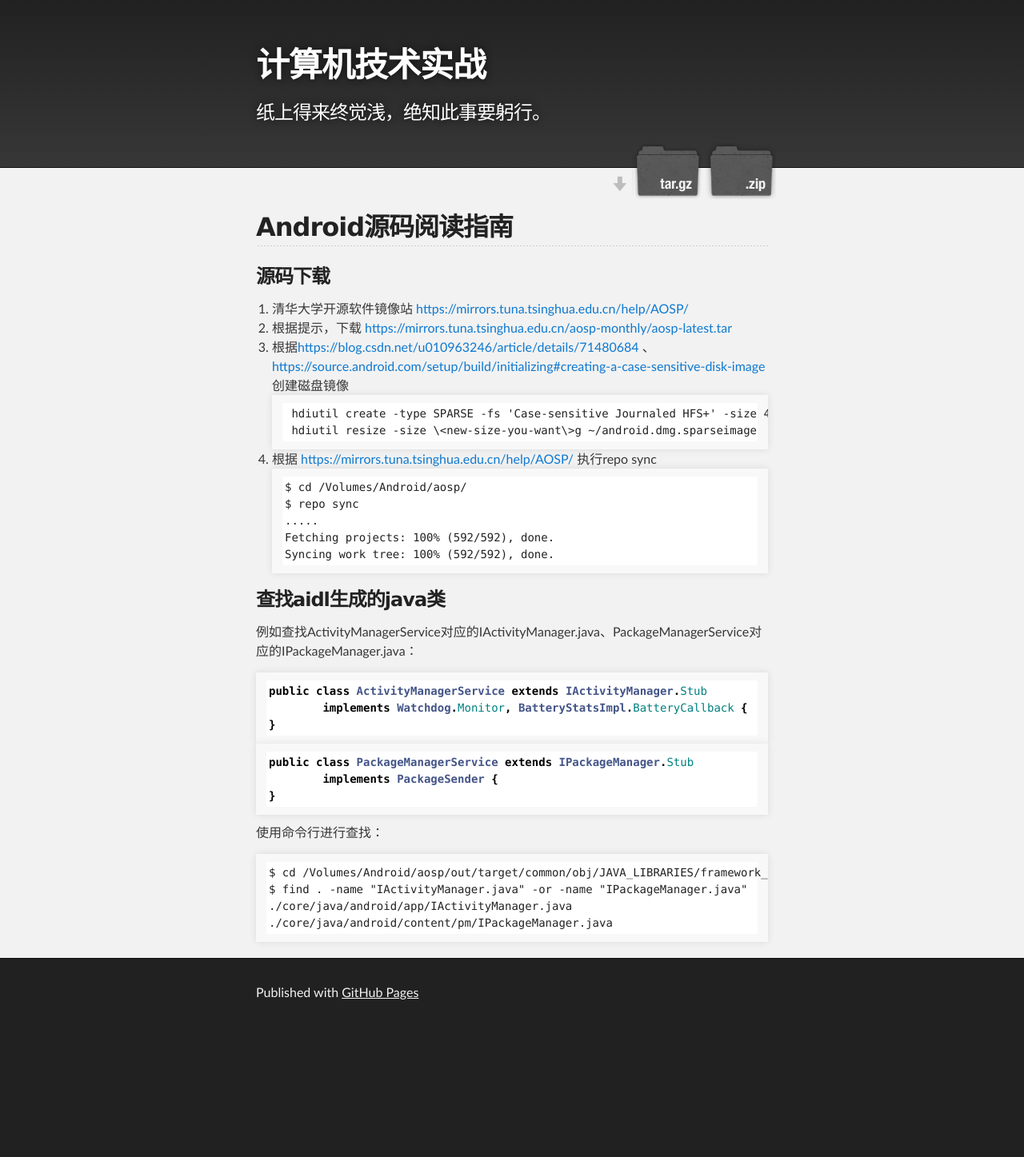
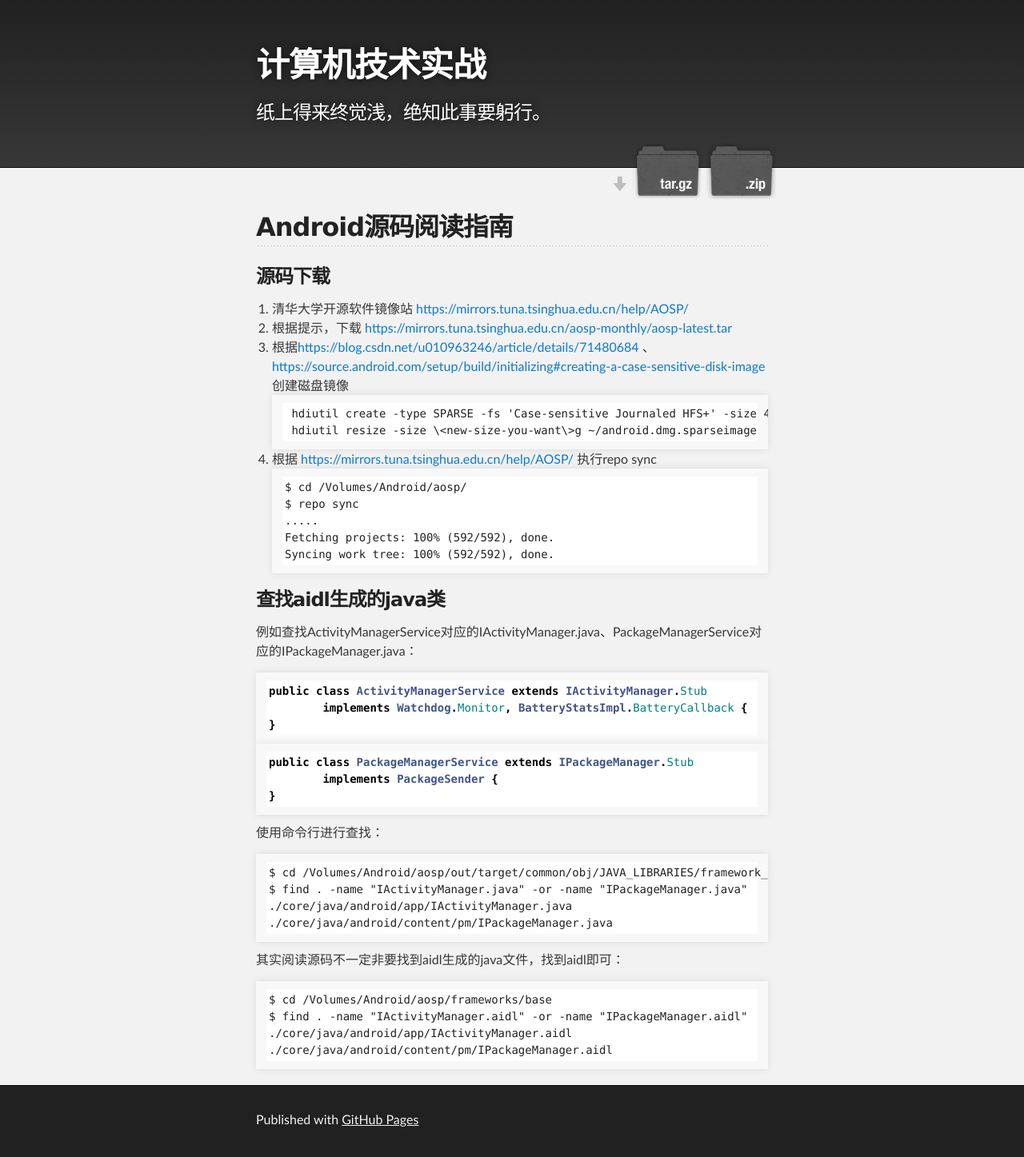
Before and after one commit to mwping/mwping.github.io, a Jekyll site: the page built from android/android_source_guide.md, in a window 1280 px wide. Shown: the whole page at 80% size. Built offline with Jekyll 4.4.1, drawn with Linux system fonts in a browser that asks for light colours; our own code applies the rules of GitHub Pages for plain Markdown files; before the commit the page ends 1288 px from its top, so only the background shows below that.

Commit message:
add find aidl

````diff
--- a/android/android_source_guide.md
+++ b/android/android_source_guide.md
@@ -45,3 +45,12 @@ $ find . -name "IActivityManager.java" -or -name "IPackageManager.java"
 ./core/java/android/app/IActivityManager.java
 ./core/java/android/content/pm/IPackageManager.java
 ```
+
+其实阅读源码不一定非要找到aidl生成的java文件，找到aidl即可：
+
+```
+$ cd /Volumes/Android/aosp/frameworks/base
+$ find . -name "IActivityManager.aidl" -or -name "IPackageManager.aidl"
+./core/java/android/app/IActivityManager.aidl
+./core/java/android/content/pm/IPackageManager.aidl
+```
````
